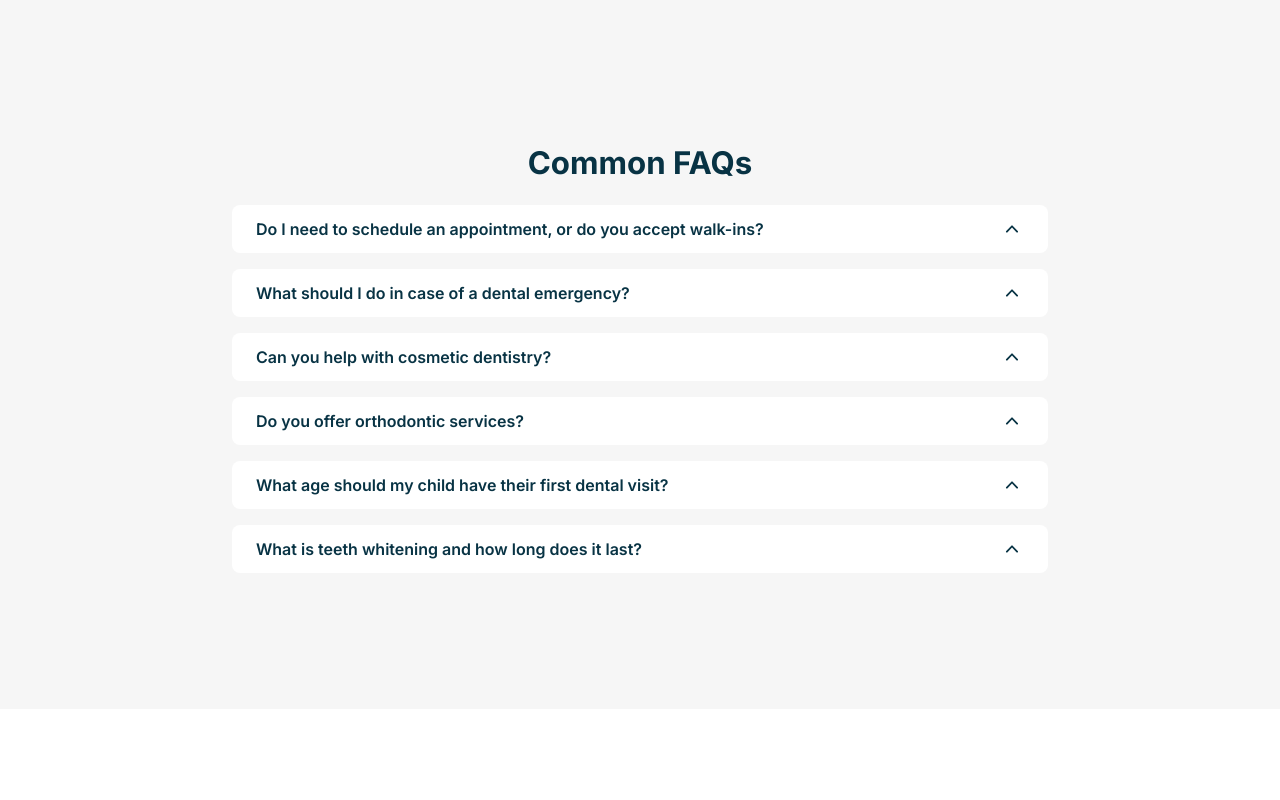
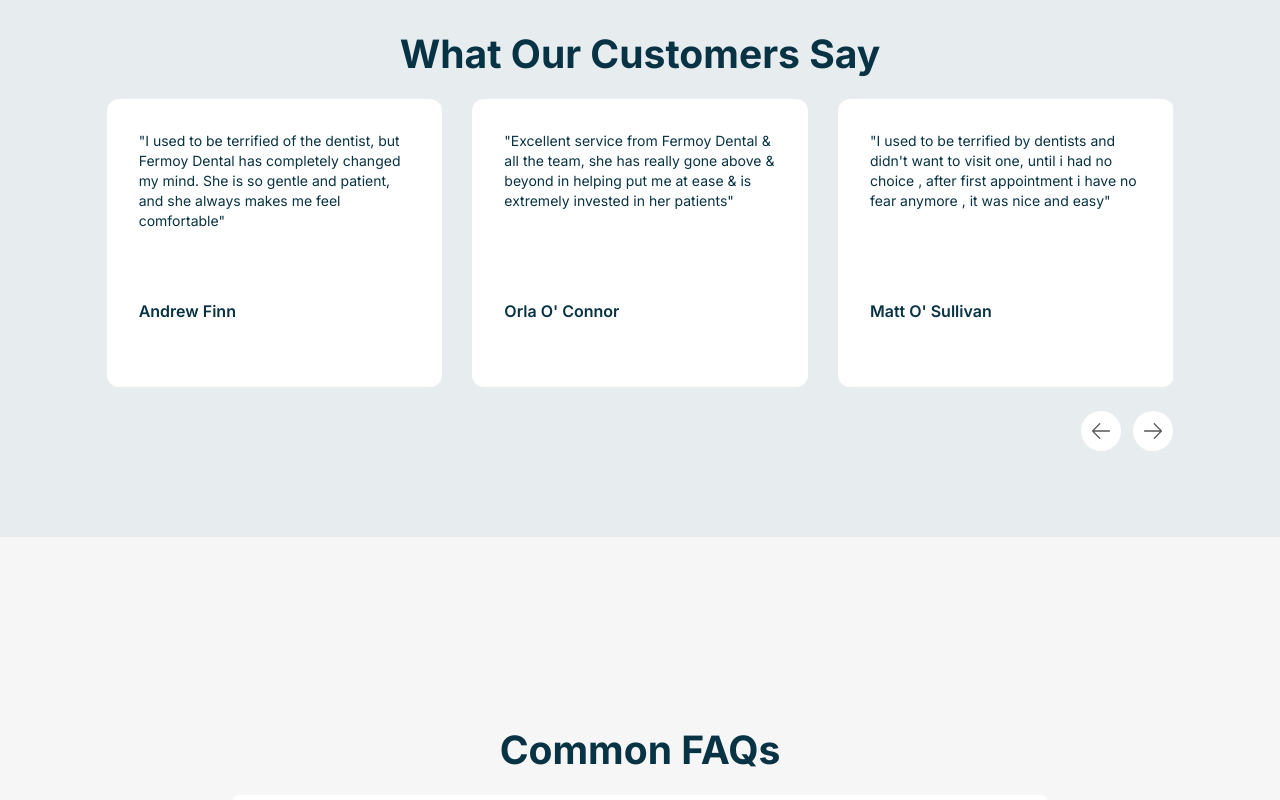
Before and after one commit to shanewmurphy/fermoy-dental-website, a Next.js app: page / in a window 1280 px wide. Shown: the part 4500-5300 px from the top of the page. Before the commit the page ends 5209 px from the top, so only its background shows below. Built offline with nearby package versions, Linux system fonts and the light colour scheme.

Commit message:
Added Teestimonials Section

```diff
--- a/app/components/Contact.jsx
+++ b/app/components/Contact.jsx
@@ -15,7 +15,7 @@
               <h2 className="font-bold text-cyan-950 mb-2 sm:mt-4">
                 Book an Appointment Today!
               </h2>
-              <p className="font-semibold text-sm mb-2">
+              <p className="font-semibold text-sm mb-6">
                 Experience top-quality dental care in Fermoy, Co Cork, Ireland.
                 Our friendly team is ready to help you achieve a healthy and
                 beautiful smile.
--- a/app/components/FAQ.jsx
+++ b/app/components/FAQ.jsx
@@ -54,7 +54,7 @@
       <div className="w-screen py-32 bg-lightBrown antialiased">
         <div className="w-full px-4 pt-16">
           <div>
-            <h3 className="text-center font-bold text-cyan-950">Common FAQs</h3>
+            <h2 className="text-center font-bold text-cyan-950">Common FAQs</h2>
           </div>
           <div className="mx-auto lg:w-8/12 rounded-2xl p-2">
             <div>
--- /dev/null
+++ b/app/components/Testimonials.jsx
@@ -0,0 +1,146 @@
+"use client";
+import Image from "next/image";
+import React, { useRef } from "react";
+import { Swiper, SwiperSlide } from "swiper/react";
+
+import "swiper/css";
+// import "swiper/css/pagination";
+import { Autoplay, Pagination, Navigation } from "swiper/modules";
+const TestimonialsData = [
+  {
+    id: "01",
+    Name: "Andrew Finn",
+    Review:
+      "I used to be terrified of the dentist, but Fermoy Dental has completely changed my mind. She is so gentle and patient, and she always makes me feel comfortable",
+  },
+  {
+    id: "02",
+    Name: "Orla O' Connor",
+    Review:
+      "Excellent service from Fermoy Dental & all the team, she has really gone above & beyond in helping put me at ease & is extremely invested in her patients",
+  },
+  {
+    id: "03",
+    Name: "Matt O' Sullivan",
+    Review:
+      "I used to be terrified by dentists and didn't want to visit one, until i had no choice , after first appointment i have no fear anymore , it was nice and easy",
+  },
+  {
+    id: "04",
+    Name: "Anita Gleeson",
+    Review:
+      "Fermoy Dental has been fantastic with my children, puts them at ease & they have no fears going in",
+  },
+  {
+    id: "05",
+    Name: "Nathan Crowley",
+    Review:
+      "Excellent dentist and extremely professional. Very happy with the treatment I received. Lovely atmosphere in there. Nurses are very helpful and extremely kind. Would highly recommend this practices",
+  },
+  {
+    id: "06",
+    Name: "G Conroy",
+    Review:
+      "Very kind and caring dentist who always puts his patients first. I would highly recommend him to anyone looking for a great dentist.",
+  },
+];
+
+// Import Swiper styles
+import "swiper/css";
+
+export default function TestimonalCarousel() {
+  const swiperRef = useRef();
+  return (
+    <>
+      <div className="w-screen bg-deepgreen py-20">
+        <div className="lg:w-10/12 xmd:w-11/12 md:w-11/12 sm:w-10/12 mx-auto">
+          <div>
+            <h2 className="font-bold text-center text-cyan-950 mb-6">
+              What Our Customers Say
+            </h2>
+          </div>
+          <Swiper
+            onSwiper={(swiper) => {
+              swiperRef.current = swiper;
+            }}
+            slidesPerView={"3"}
+            spaceBetween={30}
+            grabCursor={true}
+            // autoplay={{
+            //   delay: 3500,
+            //   disableOnInteraction: true,
+            // }}
+            pagination={{
+              clickable: true,
+            }}
+            navigation={true}
+            modules={[Autoplay, Pagination, Navigation]}
+            className="mySwiper"
+          >
+            <div>
+              {TestimonialsData.map((TestimonialsData) => (
+                <SwiperSlide key={TestimonialsData.id}>
+                  <div className="py-8 px-8 bg-white rounded-xl h-72 testimonal_card">
+                    <p className="text-sm h-36 text-cyan-950">
+                      "{TestimonialsData.Review}"
+                    </p>
+                    <h6 className="mt-6 font-semibold text-cyan-950">
+                      {TestimonialsData.Name}
+                    </h6>
+                  </div>
+                </SwiperSlide>
+              ))}
+            </div>
+          </Swiper>
+          <div className="flex justify-end mt-6">
+            <div className="pr-3">
+              <button onClick={() => swiperRef.current.slidePrev()}>
+                <ArrowLeft />
+              </button>
+            </div>
+            <div>
+              <button onClick={() => swiperRef.current.slideNext()}>
+                <ArrowRight />
+              </button>
+            </div>
+          </div>
+        </div>
+      </div>
+    </>
+  );
+}
+
+function ArrowRight() {
+  return (
+    <svg
+      width="40"
+      height="40"
+      viewBox="0 0 40 40"
+      fill="none"
+      xmlns="http://www.w3.org/2000/svg"
+    >
+      <circle cx="20" cy="20" r="20" fill="white" />
+      <path
+        d="M21.7403 27.8127L28.8117 20.4718C28.8714 20.4099 28.9187 20.3363 28.9511 20.2554C28.9834 20.1744 29 20.0877 29 20C29 19.9124 28.9834 19.8256 28.9511 19.7447C28.9187 19.6637 28.8714 19.5902 28.8117 19.5282L21.7403 12.1873C21.619 12.0658 21.4566 11.9985 21.2881 12C21.1195 12.0015 20.9583 12.0717 20.8391 12.1955C20.7199 12.3192 20.6523 12.4866 20.6508 12.6616C20.6494 12.8365 20.7141 13.0051 20.8313 13.131L26.8053 19.3326H11.6429C11.4724 19.3326 11.3088 19.403 11.1883 19.5281C11.0677 19.6533 11 19.823 11 20C11 20.177 11.0677 20.3467 11.1883 20.4719C11.3088 20.597 11.4724 20.6674 11.6429 20.6674H26.8053L20.8312 26.869C20.7141 26.9949 20.6493 27.1635 20.6508 27.3384C20.6523 27.5134 20.7199 27.6808 20.8391 27.8045C20.9583 27.9283 21.1195 27.9985 21.2881 28C21.4566 28.0015 21.619 27.9343 21.7403 27.8127Z"
+        fill="#565555"
+      />
+    </svg>
+  );
+}
+function ArrowLeft() {
+  return (
+    <svg
+      width="40"
+      height="40"
+      viewBox="0 0 40 40"
+      fill="none"
+      xmlns="http://www.w3.org/2000/svg"
+    >
+      <circle cx="20" cy="20" r="20" fill="white" />
+      <path
+        d="M18.2597 12.1873L11.1883 19.5282C11.1286 19.5901 11.0813 19.6637 11.0489 19.7446C11.0166 19.8256 11 19.9123 11 20C11 20.0876 11.0166 20.1744 11.0489 20.2553C11.0813 20.3363 11.1286 20.4098 11.1883 20.4718L18.2597 27.8127C18.381 27.9342 18.5434 28.0015 18.7119 28C18.8805 27.9985 19.0417 27.9283 19.1609 27.8045C19.2801 27.6808 19.3477 27.5134 19.3492 27.3384C19.3506 27.1635 19.2859 26.9949 19.1687 26.869L13.1947 20.6674L28.3571 20.6674C28.5276 20.6674 28.6912 20.597 28.8117 20.4719C28.9323 20.3467 29 20.177 29 20C29 19.823 28.9323 19.6533 28.8117 19.5281C28.6912 19.403 28.5276 19.3326 28.3571 19.3326L13.1947 19.3326L19.1688 13.131C19.2859 13.0051 19.3507 12.8365 19.3492 12.6616C19.3477 12.4866 19.2801 12.3192 19.1609 12.1955C19.0417 12.0717 18.8805 12.0015 18.7119 12C18.5434 11.9985 18.381 12.0657 18.2597 12.1873Z"
+        fill="#565555"
+      />
+    </svg>
+  );
+}
--- a/app/globals.css
+++ b/app/globals.css
@@ -301,9 +301,12 @@
     display: block;
   }
 }
-.swiper-slide {
-  width: 80% !important;
+
+.swiper {
+  width: 100%;
+  height: 100%;
 }
+
 /*-------640px------*/
 @media (max-width: 40em) {
   :root {
@@ -336,10 +339,13 @@
   }
   h6 {
     font-size: var(--h6);
-    line-height: 22px;
+    line-height: 18px;
   }
   .mobile-nav {
     display: block;
+  }
+  .swiper-slide {
+    width: 80% !important;
   }
 }
 
--- a/app/page.js
+++ b/app/page.js
@@ -6,6 +6,7 @@
 import Slider from "./components/Treatment-Carousel";
 import Contact from "./components/Contact";
 import FAQ from "./components/FAQ";
+import TestimonalCarousel from "./components/Testimonials";
 export default function Home() {
   return (
     <div>
@@ -28,6 +29,9 @@
         <Contact />
       </div>
       <div>
+        <TestimonalCarousel />
+      </div>
+      <div>
         <FAQ />
       </div>
     </div>
```
